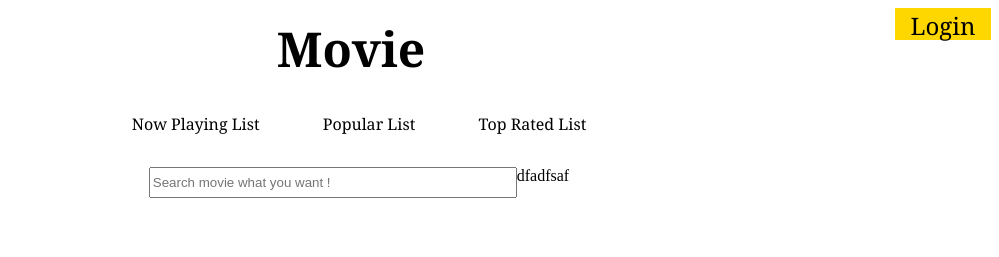
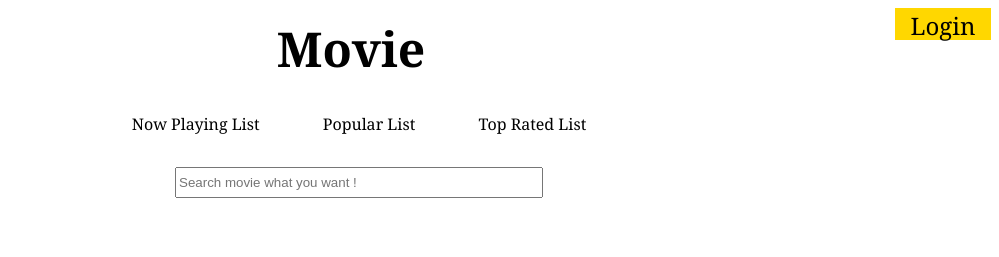
Before and after one commit to apricity2u/Movie-Website, a React (Vite) app in the folder my-app/: page /login in a window 1280 px wide. Shown: the top 257 px of the page, without its empty margins (281-1280 px from the left). Built offline with nearby package versions, Linux system fonts and the light colour scheme; no server answers.

Commit message:
[modify] move code style

```diff
--- a/my-app/src/Components/RootHeaderSearch.jsx
+++ b/my-app/src/Components/RootHeaderSearch.jsx
@@ -18,7 +18,6 @@ export default function RootHeaderSearch({categories}) {
         onChange={handleMovieInput}
         className="movie-search-style"
       />
-      dfadfsaf
     </div>
   );
 }
--- a/my-app/src/pages/MovieDetail.jsx
+++ b/my-app/src/pages/MovieDetail.jsx
@@ -7,7 +7,6 @@ import {
 } from "../store/slices/likedMovieSlice";
 import { useDispatch } from "react-redux";
 import { useSelector } from "react-redux";
-import MovieSimpleDetail from "../Components/MovieSimpleDetail";
 
 export default function MovieDetail() {
   const [movieDetail, setMovieDetail] = useState({});
@@ -33,7 +32,7 @@ export default function MovieDetail() {
       setMovieReview(reviewData.results);
 
       buttonRef.current.style.backgroundColor =
-        movieId in likedMovies ? "pink" : "";
+      movieId in likedMovies ? "pink" : "";
     }
     fetchMovieDetail();
   }, []);
```
